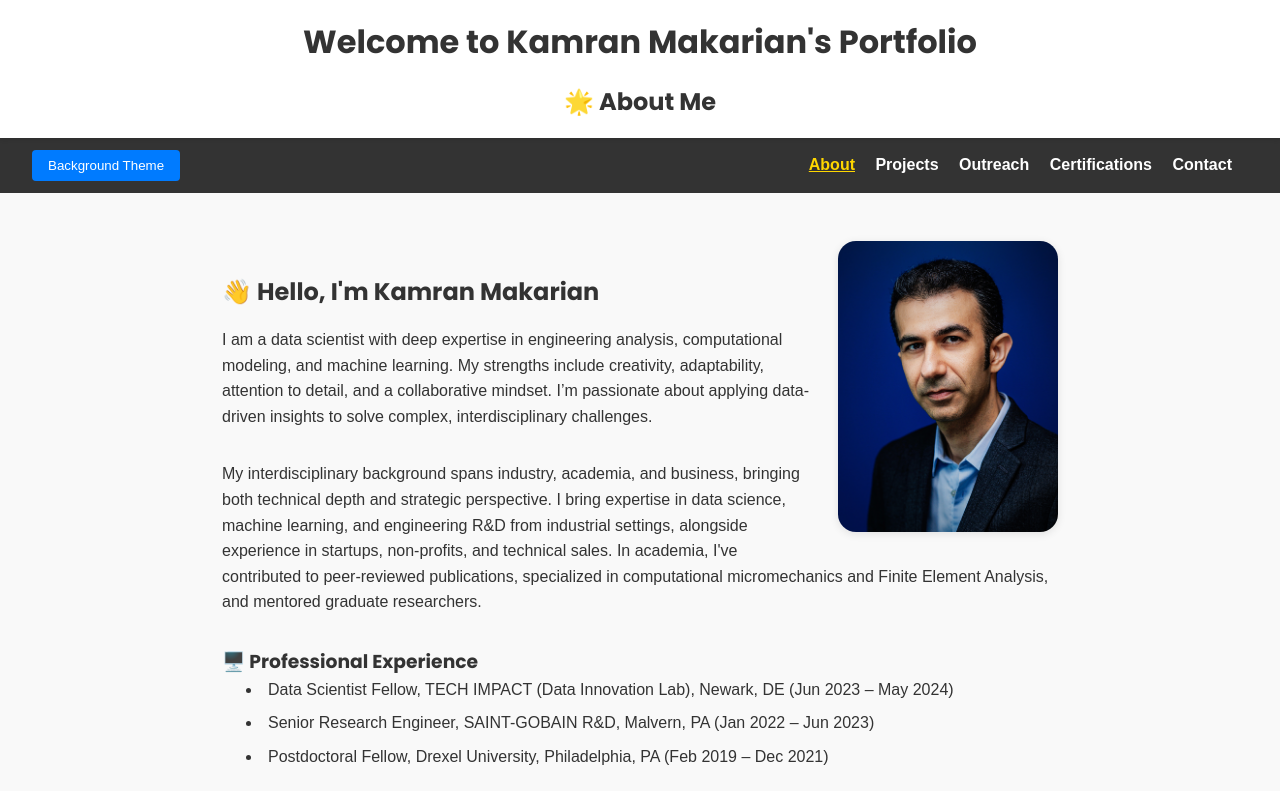
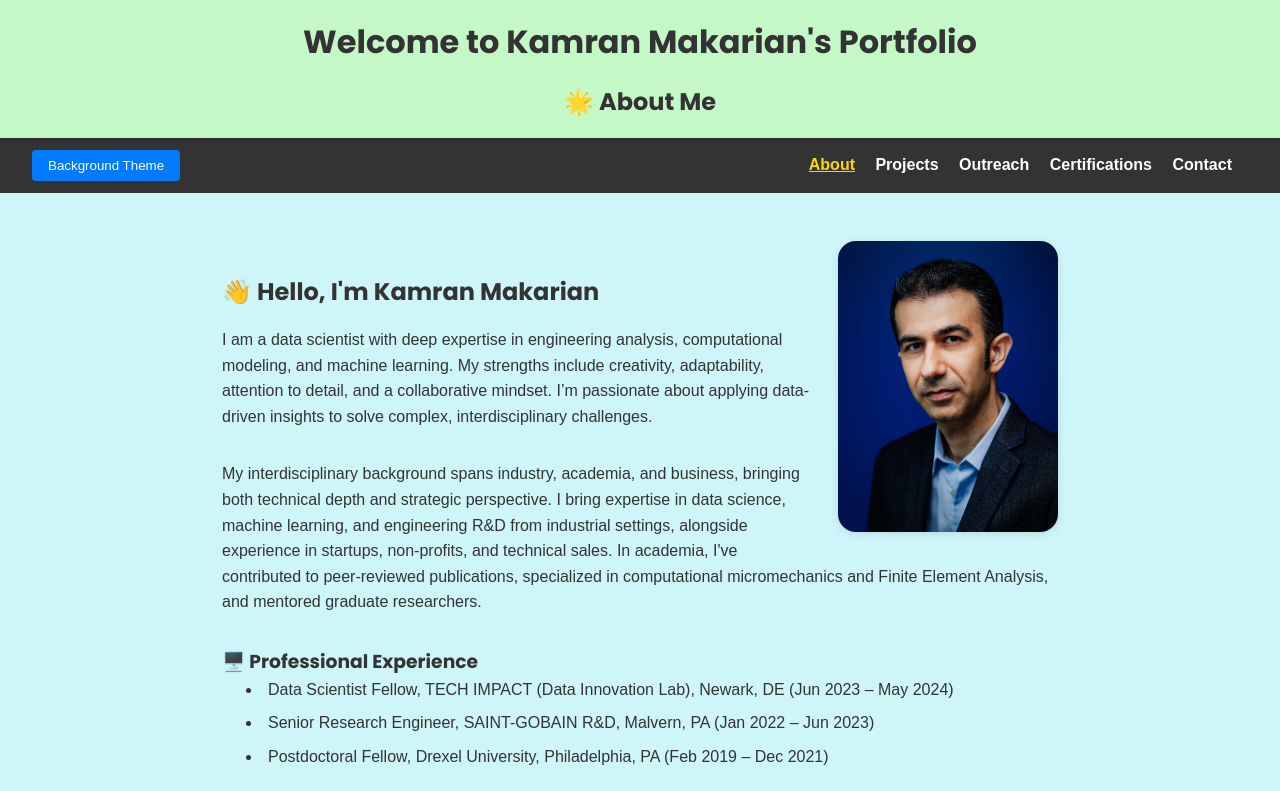
Before and after one commit to KamranMakarian/KamranMakarian.github.io, a plain HTML site: page index.html in a window 1280 px wide. Shown: the top 791 px of the page. Drawn offline with Linux system fonts and the light colour scheme.

Commit message:
updated.

```diff
--- a/css/style.css
+++ b/css/style.css
@@ -15,7 +15,7 @@ html {
 body {
   font-family: Arial, sans-serif;
   line-height: 1.6;
-  background-color: #f9f9f9;
+  background-color: #cef5f8;
   color: #333;
   transition: background-color 0.3s ease, color 0.3s ease;
 }
@@ -71,7 +71,7 @@ h2 {
     Header
 ================ */
 header {
-  background-color: #fff;
+  background-color: #c4f8c6;
   text-align: center;
   padding: 1rem 0;
   box-shadow: 0 2px 4px rgba(0, 0, 0, 0.1);
--- a/index.html
+++ b/index.html
@@ -12,7 +12,7 @@
   </script>
   <meta charset="UTF-8" />
   <meta name="viewport" content="width=device-width, initial-scale=1.0" />
-  <title>About Kamran Makarian – Data Scientist</title>
+  <title>K.M. About</title>
   <link href="https://fonts.googleapis.com/css2?family=Poppins:wght@400;600;700&display=swap" rel="stylesheet">
   <link rel="stylesheet" href="/css/style.css" />
   <link rel="icon" type="image/png" href="icon/favicon-32x32.png" />
```
Also changed, not shown: certifications.html (+1 -1 lines), contact.html (+1 -1 lines), outreach.html (+1 -1 lines), projects.html (+1 -1 lines).
